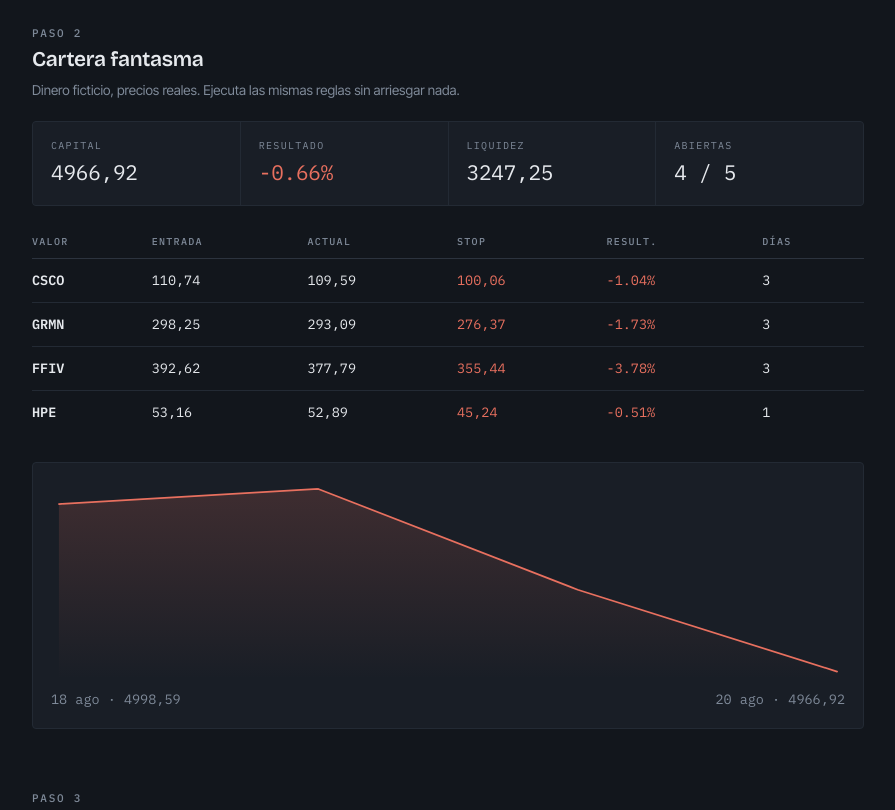
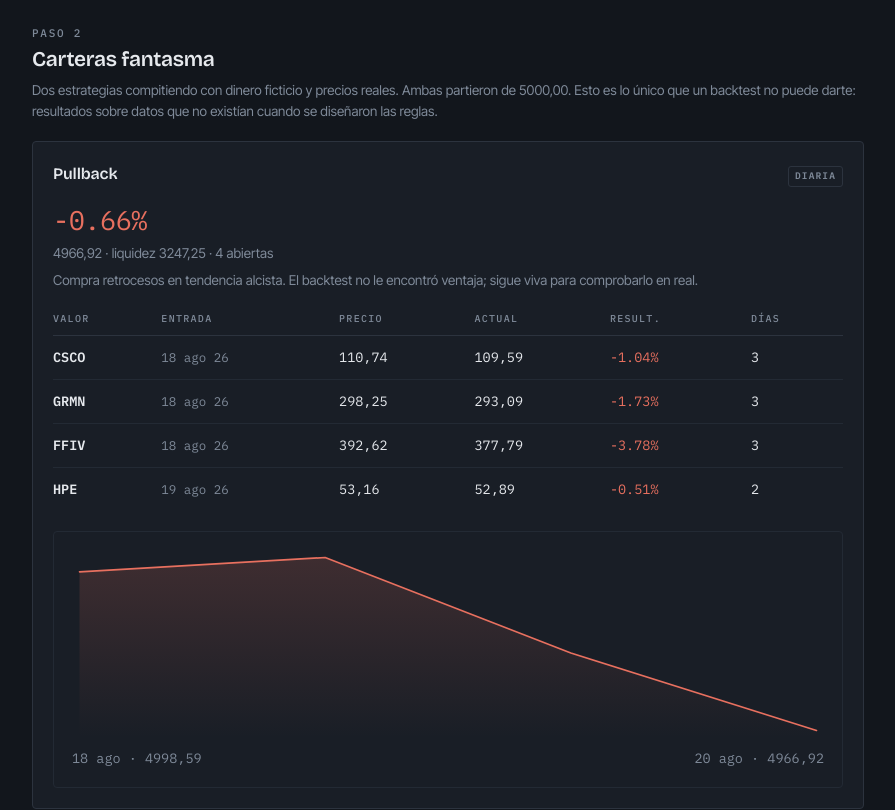
Before and after one commit to borjaperezh10-byte/trading_signals, a Next.js app: page / in a window 1280 px wide. Shown: the part 1880-2690 px from the top of the page, without its empty margins (192-1087 px from the left). Built offline with nearby package versions, Linux system fonts and the light colour scheme.

Commit message:
Add files via upload

```diff
--- a/app/page.tsx
+++ b/app/page.tsx
@@ -1,5 +1,5 @@
 import datos from "../public/data/results.json";
-import type { Resultados } from "../lib/tipos";
+import type { Resultados, Cartera } from "../lib/tipos";
 
 const r = datos as unknown as Resultados;
 
@@ -15,6 +15,14 @@
 
 const fecha = (s: string) =>
   new Date(s).toLocaleDateString("es-ES", { day: "2-digit", month: "short" });
+
+const fechaLarga = (s: string) =>
+  new Date(s).toLocaleDateString("es-ES", {
+    day: "2-digit", month: "short", year: "2-digit" });
+
+const diasDesde = (s: string) =>
+  Math.max(0, Math.round(
+    (Date.now() - new Date(s).getTime()) / 86400000));
 
 /* ------------------------------------------------------------------ */
 /*  Curva de equity dibujada como SVG, sin librerías                   */
@@ -61,12 +69,103 @@
   );
 }
 
+
+/* ------------------------------------------------------------------ */
+/*  Bloque de cartera, reutilizable para las dos estrategias           */
+/* ------------------------------------------------------------------ */
+
+function BloqueCartera({ c, titulo, etiqueta, nota }:
+  { c: Cartera; titulo: string; etiqueta: string; nota: string }) {
+
+  return (
+    <div className="panel panel--activo">
+      <div className="panel-titulo">
+        <span>{titulo}</span>
+        <span className="etiqueta">{etiqueta}</span>
+      </div>
+
+      <div className={`panel-cifra ${clase(c.retorno_pct)}`}>
+        {signo(c.retorno_pct)}{c.retorno_pct}%
+      </div>
+      <p className="nota">
+        {eur(c.equity)} · liquidez {eur(c.cash)} · {c.posiciones.length} abiertas
+      </p>
+      <p className="nota" style={{ marginTop: 6 }}>{nota}</p>
+
+      {c.posiciones.length > 0 && (
+        <div className="desplazable" style={{ marginTop: 20 }}>
+          <table className="tabla">
+            <thead>
+              <tr>
+                <th>Valor</th><th>Entrada</th><th>Precio</th>
+                <th>Actual</th><th>Result.</th><th>Días</th>
+              </tr>
+            </thead>
+            <tbody>
+              {c.posiciones.map((p) => (
+                <tr key={p.ticker}>
+                  <td style={{ fontWeight: 600 }}>{p.ticker}</td>
+                  <td className="fecha-entrada">{fechaLarga(p.fecha)}</td>
+                  <td>{eur(p.precio)}</td>
+                  <td>{eur(p.precio_actual)}</td>
+                  <td className={clase(p.pnl_pct)}>
+                    {signo(p.pnl_pct)}{p.pnl_pct}%
+                  </td>
+                  <td>{diasDesde(p.fecha)}</td>
+                </tr>
+              ))}
+            </tbody>
+          </table>
+        </div>
+      )}
+
+      {c.curva.length >= 2 && (
+        <div style={{ marginTop: 20 }}>
+          <Curva puntos={c.curva}
+                 color={c.retorno_pct >= 0 ? "#5fd3a6" : "#e8705f"} />
+        </div>
+      )}
+
+      {c.cerradas.length > 0 && (
+        <div style={{ marginTop: 24 }}>
+          <span className="epigrafe">Cerradas recientemente</span>
+          <div className="desplazable" style={{ marginTop: 10 }}>
+            <table className="tabla">
+              <thead>
+                <tr>
+                  <th>Valor</th><th>Entrada</th><th>Salida</th>
+                  <th>Result.</th><th>Días</th><th>Motivo</th>
+                </tr>
+              </thead>
+              <tbody>
+                {c.cerradas.slice(0, 8).map((x, i) => (
+                  <tr key={`${x.ticker}-${i}`}>
+                    <td style={{ fontWeight: 600 }}>{x.ticker}</td>
+                    <td className="fecha-entrada">{fechaLarga(x.entrada_fecha)}</td>
+                    <td className="fecha-entrada">{fechaLarga(x.salida_fecha)}</td>
+                    <td className={clase(x.pnl_pct)}>
+                      {signo(x.pnl_pct)}{x.pnl_pct}%
+                    </td>
+                    <td>{x.dias}</td>
+                    <td style={{ color: "var(--apagado)" }}>{x.motivo}</td>
+                  </tr>
+                ))}
+              </tbody>
+            </table>
+          </div>
+        </div>
+      )}
+    </div>
+  );
+}
+
 /* ------------------------------------------------------------------ */
 /*  Página                                                             */
 /* ------------------------------------------------------------------ */
 
 export default function Pagina() {
   const { regimen, senales, cartera, metricas } = r;
+  const momentum = r.cartera_momentum;
 
   return (
     <main className="envoltura">
@@ -169,96 +268,68 @@
         )}
       </section>
 
-      {/* ---------- Cartera fantasma ---------- */}
+      {/* ---------- Carteras fantasma ---------- */}
       <section className="seccion">
         <div className="seccion-cabecera">
           <span className="epigrafe">Paso 2</span>
-          <h2 className="seccion-titulo">Cartera fantasma</h2>
+          <h2 className="seccion-titulo">Carteras fantasma</h2>
           <p className="nota">
-            Dinero ficticio, precios reales. Ejecuta las mismas reglas sin arriesgar nada.
+            Dos estrategias compitiendo con dinero ficticio y precios reales.
+            Ambas partieron de {eur(cartera.capital_inicial)}. Esto es lo único
+            que un backtest no puede darte: resultados sobre datos que no existían
+            cuando se diseñaron las reglas.
           </p>
         </div>
 
-        <div className="rejilla">
-          <div className="celda">
-            <span className="campo-etiqueta">Capital</span>
-            <div className="celda-valor">{eur(cartera.equity)}</div>
-          </div>
-          <div className="celda">
-            <span className="campo-etiqueta">Resultado</span>
-            <div className={`celda-valor ${clase(cartera.retorno_pct)}`}>
-              {signo(cartera.retorno_pct)}{cartera.retorno_pct}%
-            </div>
-          </div>
-          <div className="celda">
-            <span className="campo-etiqueta">Liquidez</span>
-            <div className="celda-valor">{eur(cartera.cash)}</div>
-          </div>
-          <div className="celda">
-            <span className="campo-etiqueta">Abiertas</span>
-            <div className="celda-valor">{cartera.posiciones.length} / 5</div>
-          </div>
+        <div className="duo">
+          <BloqueCartera
+            c={cartera}
+            titulo="Pullback"
+            etiqueta="diaria"
+            nota="Compra retrocesos en tendencia alcista. El backtest no le encontró ventaja; sigue viva para comprobarlo en real."
+          />
+          {momentum && (
+            <BloqueCartera
+              c={momentum}
+              titulo="Momentum"
+              etiqueta="mensual"
+              nota={`Mantiene los valores más fuertes mientras lideren.${
+                momentum.ultimo_rebalanceo
+                  ? ` Último rebalanceo: ${fechaLarga(momentum.ultimo_rebalanceo)}.`
+                  : ""
+              }`}
+            />
+          )}
         </div>
 
-        {cartera.posiciones.length > 0 && (
-          <div className="desplazable" style={{ marginTop: 28 }}>
-            <table className="tabla">
-              <thead>
-                <tr>
-                  <th>Valor</th><th>Entrada</th><th>Actual</th>
-                  <th>Stop</th><th>Result.</th><th>Días</th>
-                </tr>
-              </thead>
-              <tbody>
-                {cartera.posiciones.map((p) => (
-                  <tr key={p.ticker}>
-                    <td style={{ fontWeight: 600 }}>{p.ticker}</td>
-                    <td>{eur(p.precio)}</td>
-                    <td>{eur(p.precio_actual)}</td>
-                    <td className="negativo">{eur(p.stop)}</td>
-                    <td className={clase(p.pnl_pct)}>{signo(p.pnl_pct)}{p.pnl_pct}%</td>
-                    <td>{p.dias}</td>
-                  </tr>
-                ))}
-              </tbody>
-            </table>
-          </div>
+        {momentum && (
+          <p className="nota" style={{ marginTop: 18 }}>
+            Diferencia entre ambas:{" "}
+            <span className={`dato ${clase(momentum.retorno_pct - cartera.retorno_pct)}`}>
+              {signo(momentum.retorno_pct - cartera.retorno_pct)}
+              {(momentum.retorno_pct - cartera.retorno_pct).toFixed(2)} puntos
+            </span>{" "}
+            a favor de momentum. Con pocas semanas de historial este número no
+            significa nada: hacen falta meses para que sea informativo.
+          </p>
         )}
 
-        {cartera.curva.length >= 2 && (
+        {r.top_momentum && r.top_momentum.length > 0 && (
           <div style={{ marginTop: 28 }}>
-            <Curva puntos={cartera.curva}
-                   color={cartera.retorno_pct >= 0 ? "#5fd3a6" : "#e8705f"} />
-          </div>
-        )}
-
-        {cartera.cerradas.length > 0 && (
-          <div style={{ marginTop: 36 }}>
-            <span className="epigrafe">Últimas operaciones cerradas</span>
-            <div className="desplazable" style={{ marginTop: 12 }}>
-              <table className="tabla">
-                <thead>
-                  <tr>
-                    <th>Valor</th><th>Entrada</th><th>Salida</th>
-                    <th>Result.</th><th>Días</th><th>Motivo</th>
-                  </tr>
-                </thead>
-                <tbody>
-                  {cartera.cerradas.map((c, i) => (
-                    <tr key={`${c.ticker}-${i}`}>
-                      <td style={{ fontWeight: 600 }}>{c.ticker}</td>
-                      <td>{fecha(c.entrada_fecha)}</td>
-                      <td>{fecha(c.salida_fecha)}</td>
-                      <td className={clase(c.pnl_pct)}>
-                        {signo(c.pnl_pct)}{c.pnl_pct}%
-                      </td>
-                      <td>{c.dias}</td>
-                      <td style={{ color: "var(--apagado)" }}>{c.motivo}</td>
-                    </tr>
-                  ))}
-                </tbody>
-              </table>
-            </div>
+            <span className="epigrafe">Ranking de fuerza actual</span>
+            <p className="nota" style={{ marginTop: 8 }}>
+              Los valores más fuertes hoy por rentabilidad de 12 meses menos el
+              último. La cartera de momentum se ajustará a esta lista en el
+              próximo rebalanceo, no antes.
+            </p>
+            <p className="dato" style={{ marginTop: 10, lineHeight: 2 }}>
+              {r.top_momentum.map((t, i) => (
+                <span key={t}>
+                  <span style={{ color: "var(--apagado)" }}>{i + 1}.</span> {t}
+                  {i < r.top_momentum!.length - 1 ? "   " : ""}
+                </span>
+              ))}
+            </p>
           </div>
         )}
       </section>
```
